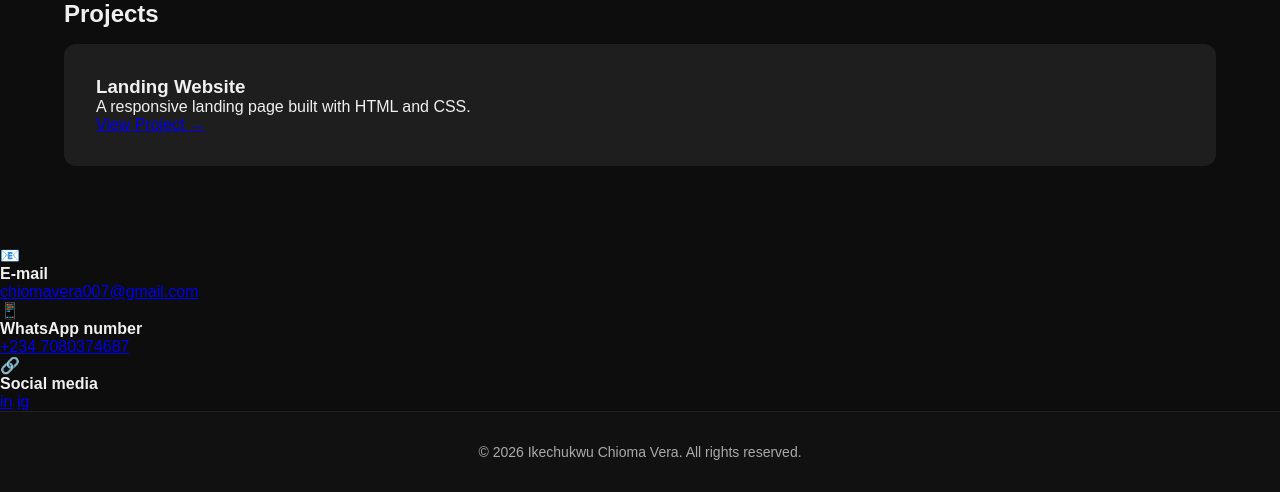
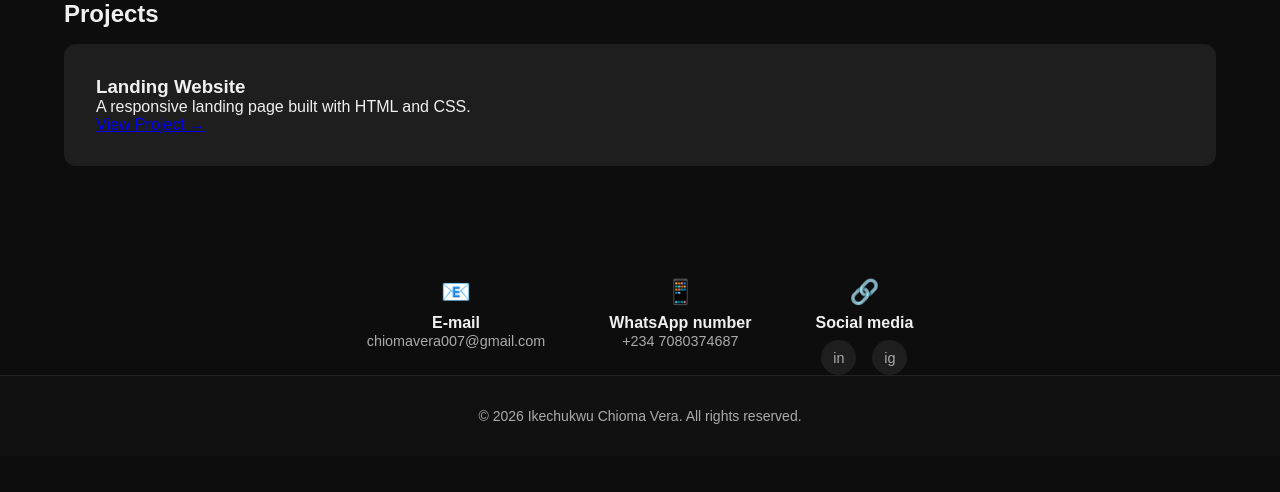
Before and after one commit to Chioma-gitch/my-portfolio, a Flask app: page / in a window 1280 px wide. Shown: the part 1105-1597 px from the top of the page. After the commit the page ends 1529 px from the top, so only its background shows below. Run offline with Flask 3, Linux system fonts and the light colour scheme.

Commit message:
Update style.css

```diff
--- a/static/style.css
+++ b/static/style.css
@@ -127,3 +127,70 @@ html {
     height: 150px;
   }
 }
+
+.contact-info {
+  display: flex;
+  justify-content: center;
+  gap: 4rem;
+  flex-wrap: wrap;
+  margin-top: 2rem;
+  text-align: center;
+}
+
+.contact-item h4 {
+  margin-top: 0.5rem;
+  font-size: 1rem;
+  font-weight: 600;
+}
+
+.contact-item p {
+  color: #aaa;
+  margin-top: 0.3rem;
+  font-size: 0.9rem;
+}
+
+.contact-icon {
+  font-size: 1.5rem;
+  color: #ff3cac;
+}
+
+.social-icons {
+  display: flex;
+  gap: 1rem;
+  justify-content: center;
+  margin-top: 0.5rem;
+}
+
+.social-icons a {
+  background: #1e1e1e;
+  border-radius: 50%;
+  width: 35px;
+  height: 35px;
+  display: flex;
+  align-items: center;
+  justify-content: center;
+  color: #ff3cac;
+  text-decoration: none;
+}
+.social-icons a {
+  background: #1e1e1e;
+  border-radius: 50%;
+  width: 35px;
+  height: 35px;
+  display: flex;
+  align-items: center;
+  justify-content: center;
+  color: #ff3cac;
+  text-decoration: none;
+  white-space: nowrap;
+}
+
+.contact-item a {
+  color: #aaa;
+  text-decoration: none;
+  font-size: 0.9rem;
+}
+
+.contact-item a:hover {
+  color: #ff3cac;
+}
```
